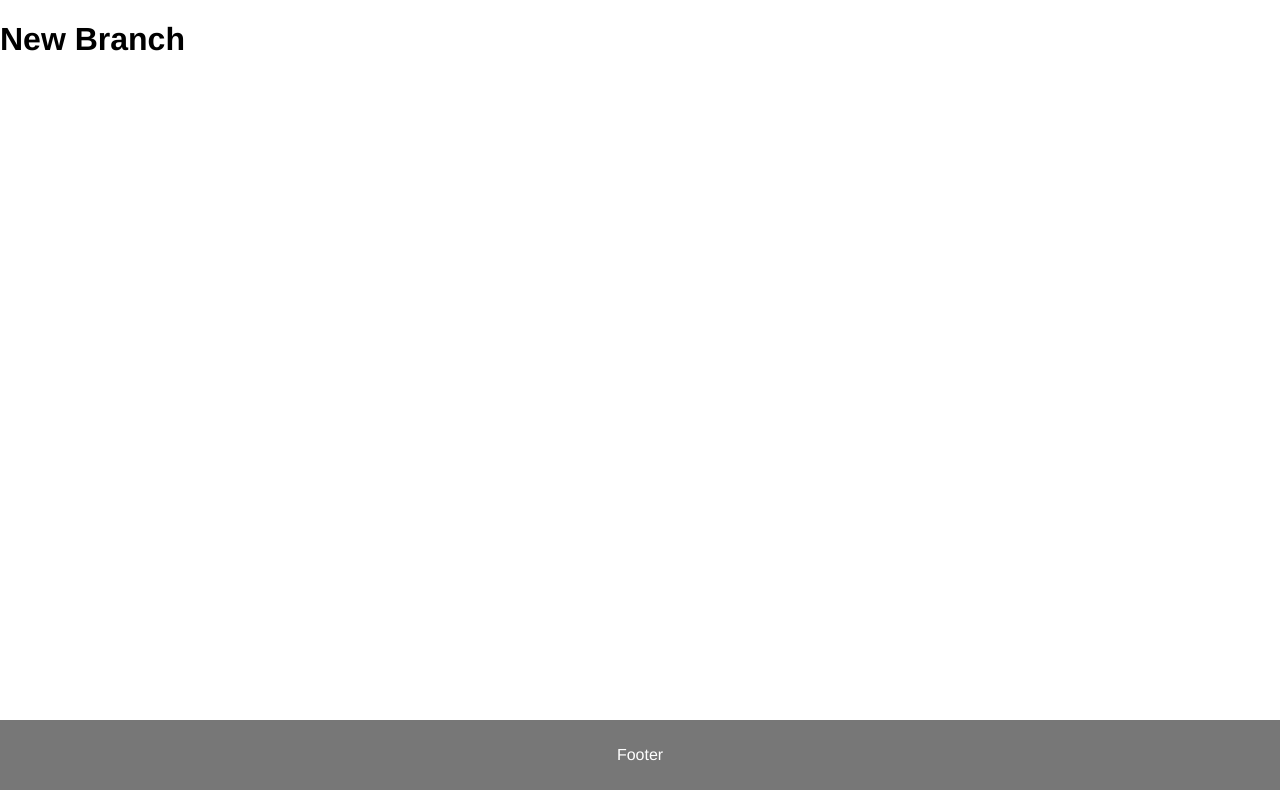
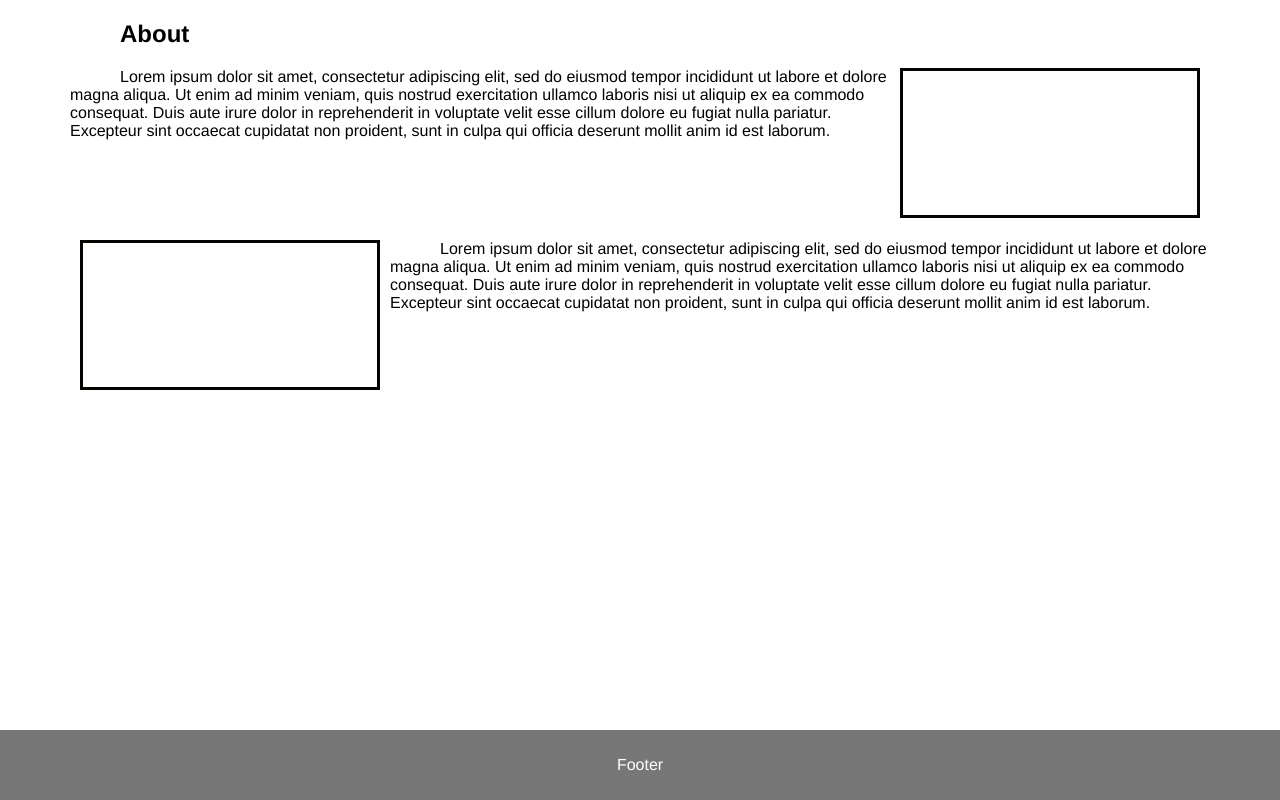
Before and after one commit to IoanSava/Our-WebApp, a PHP site: page /about.html in a window 1280 px wide. Shown: the part 143-943 px from the top of the page. Run offline with PHP 8.4, Linux system fonts and the light colour scheme.

Commit message:
About section

```diff
--- a/about.html
+++ b/about.html
@@ -23,9 +23,32 @@
                 <span onclick="openNavBar()" id="openNav">&#9776;</span>
                 <h2>Obesity Prevalence Visualizer</h2>
             </header>
-            <h1>New Branch</h1>
+
             <div class="container">
                 <div class="content">
+
+                        <h2>About</h2>
+                        <div class="div1">
+                            <div class="img1" ></div>
+                            <div>Lorem ipsum dolor sit amet, consectetur adipiscing elit,
+                            sed do eiusmod tempor incididunt ut labore et dolore magna aliqua.
+                            Ut enim ad minim veniam, quis nostrud exercitation ullamco laboris
+                            nisi ut aliquip ex ea commodo consequat. Duis aute irure dolor in
+                            reprehenderit in voluptate velit esse cillum dolore eu fugiat nulla
+                            pariatur. Excepteur sint occaecat cupidatat non proident, sunt in
+                            culpa qui officia deserunt mollit anim id est laborum.</div>
+                        </div>
+
+                        <div class="div2">
+                            <div class="img2"></div>
+                            <div>Lorem ipsum dolor sit amet, consectetur adipiscing elit,
+                            sed do eiusmod tempor incididunt ut labore et dolore magna aliqua.
+                            Ut enim ad minim veniam, quis nostrud exercitation ullamco laboris
+                            nisi ut aliquip ex ea commodo consequat. Duis aute irure dolor in
+                            reprehenderit in voluptate velit esse cillum dolore eu fugiat nulla
+                            pariatur. Excepteur sint occaecat cupidatat non proident, sunt in
+                            culpa qui officia deserunt mollit anim id est laborum.</div>
+                        </div>
 
                 </div>
             </div>
--- a/css/style.css
+++ b/css/style.css
@@ -73,6 +73,8 @@ header h2 {
 
 .content {
     height: 80vh;
+    text-indent: 50px;
+    margin: 20px 70px 70px 70px;
 }
 
 footer {
@@ -82,6 +84,28 @@ footer {
     color: white;
 }
 
+.img1{
+    width: 300px;
+    height: 150px;
+    margin: 0px 10px 10px 10px;
+    border: 3px solid rgb(3, 5, 0);
+    float: right;
+}
+
+.img2{
+    width: 300px;
+    height: 150px;
+    margin: 0px 10px 10px 10px;
+    border: 3px solid rgb(3, 5, 0);
+    float: left;
+}
+
+.div1{
+    margin-bottom: 100px;
+}
+
+
+
 @media screen and (max-height: 450px) {
     .sidenav {
         padding-top: 15px;
@@ -89,4 +113,6 @@ footer {
     .sidenav a {
         font-size: 18px;
     }
+
+
 }
```
Also changed, not shown: contact.html (deleted, +0 -14 lines).
